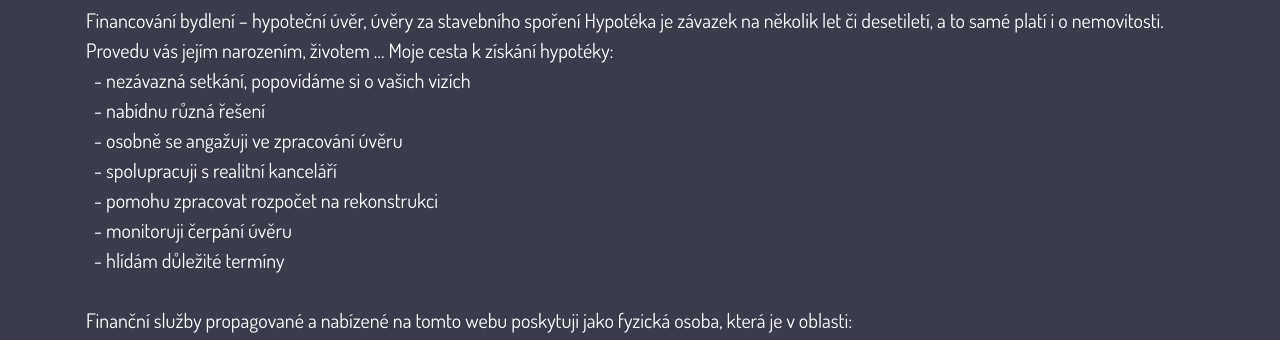
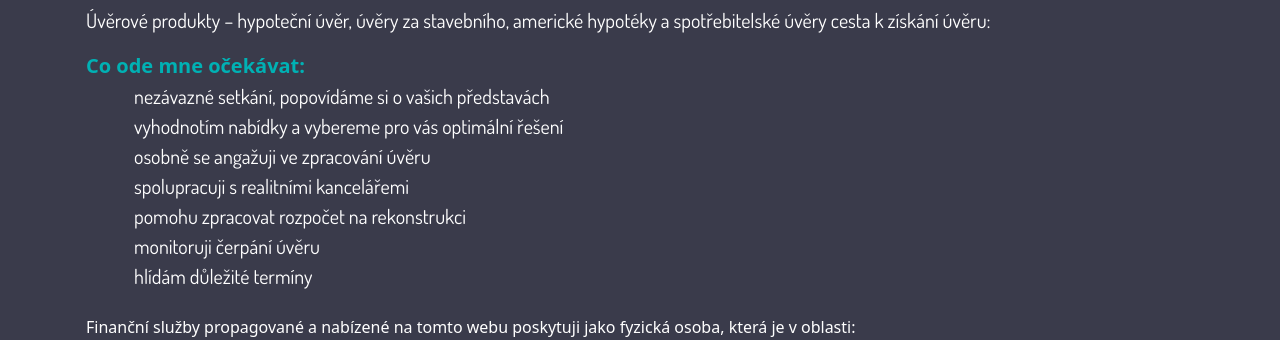
Before and after one commit to Dxnxex/web_JosefTolda, a plain HTML site: page sluzby.html in a window 1280 px wide. Shown: the part 453-793 px from the top of the page. Drawn offline with nearby package versions, Linux system fonts and the light colour scheme; a web font is replaced by a local one.

Commit message:
Úprava textu

```diff
--- a/sluzby.html
+++ b/sluzby.html
@@ -65,39 +65,26 @@
 
             <h2 class="fontMain fs-2 fw-bold | colorLightBig | mb-2">Služby</h2>
             <p class="colorLight | fs-5 fontMain">
-                Financování bydlení – hypoteční úvěr, úvěry za stavebního spoření
-                Hypotéka je závazek na několik let či desetiletí, a to samé platí i o nemovitosti.
-                Provedu vás jejím narozením, životem …
-                Moje cesta k získání hypotéky:
-                <br>&nbsp
+                Úvěrové produkty – hypoteční úvěr, úvěry za stavebního, americké hypotéky a spotřebitelské úvěry
+                cesta k získání úvěru:
 
-                -          nezávazná setkání, popovídáme si o vašich vizích
+                <div class="d-flex flex-column align-items-start | fs-5">
+                    <span class="colorLightBigBold">Co ode mne očekávat:</span>
+                    <span class="ms-5 fontMain">nezávazné setkání, popovídáme si o vašich představách</span>
+                    <span class="ms-5 fontMain">vyhodnotím nabídky a vybereme pro vás optimální řešení</span>
+                    <span class="ms-5 fontMain">osobně se angažuji ve zpracování úvěru</span>
+                    <span class="ms-5 fontMain">spolupracuji s realitními kancelářemi</span>
+                    <span class="ms-5 fontMain">pomohu zpracovat rozpočet na rekonstrukci</span>
+                    <span class="ms-5 fontMain">monitoruji čerpání úvěru</span>
+                    <span class="ms-5 fontMain">hlídám důležité termíny</span>
 
-                <br>&nbsp
-                -          nabídnu různá řešení
+                </div>
 
-                <br>&nbsp
-                -          osobně se angažuji ve zpracování úvěru
-
-                <br>&nbsp
-                -          spolupracuji s realitní kanceláří
-
-                <br>&nbsp
-                -          pomohu zpracovat rozpočet na rekonstrukci
-
-                <br>&nbsp
-                -          monitoruji čerpání úvěru
-
-                <br>&nbsp
-                -          hlídám důležité termíny
-
-
-                <br><br>
-                Finanční služby propagované a nabízené na tomto webu poskytuji jako fyzická osoba, která je v oblasti:
-
+                <div class="d-flex flex-column align-items-start | fs-6">
+                <br>Finanční služby propagované a nabízené na tomto webu poskytuji jako fyzická osoba, která je v oblasti:
                 <br>spotřebitelských úvěrů registrována podle zákona č. 257/2016 Sb. jako vázaný zástupce samostatného zprostředkovatele spotřebitelského úvěru,
                 <br>společnosti SAB servis s.r.o., IČO: 24704008, se sídlem Praha 1 – Nové Město, Jungmannova 748/30, PSČ 11000. Tuto skutečnost je možné ověřit v Seznamu regulovaných a registrovaných subjektů finančního trhu České národní banky na http://www.cnb.cz/cnb/jerrs , kde také najdete aktuální podrobnosti o registraci a jejím rozsahu.
-
+                </div>
             </p>
         </section>
 
```
Also changed, not shown: index.html (+6 -6 lines), o-mne.html (+11 -14 lines).
